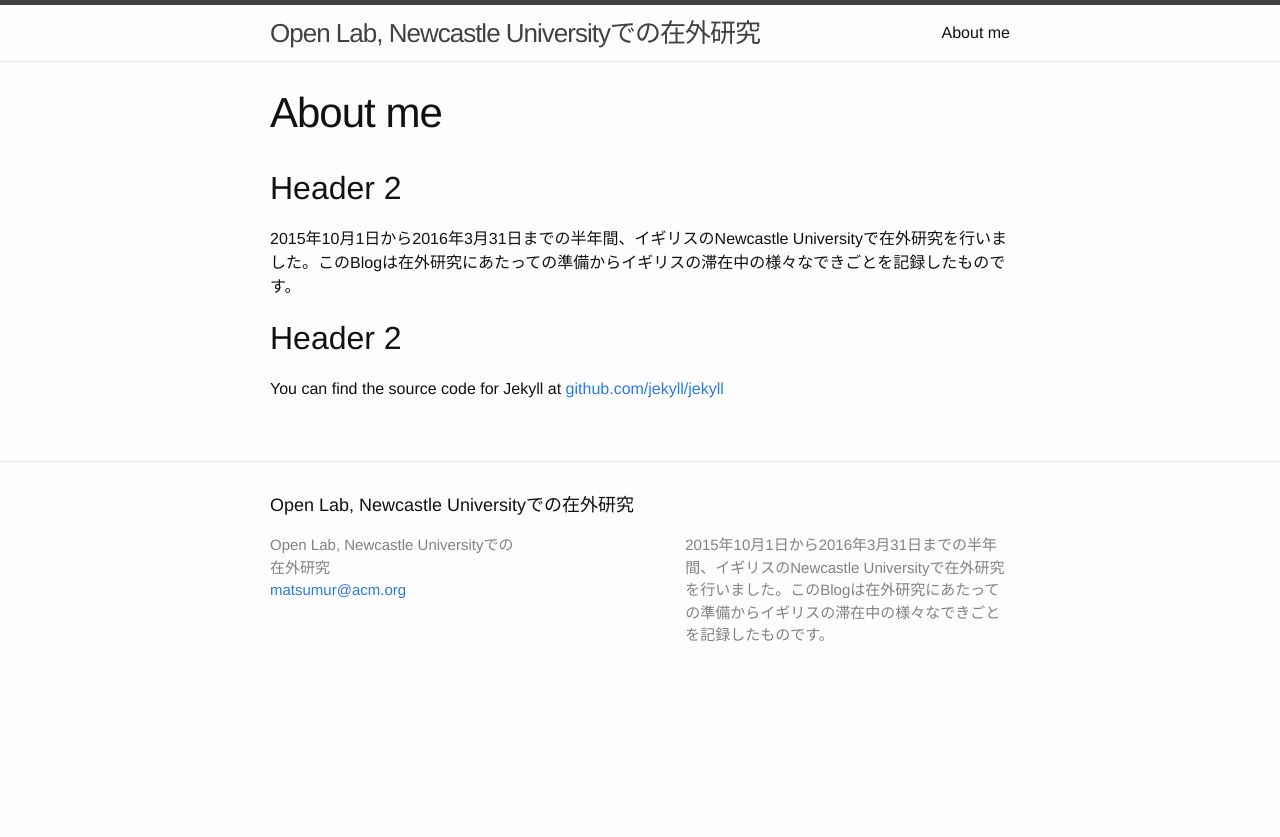
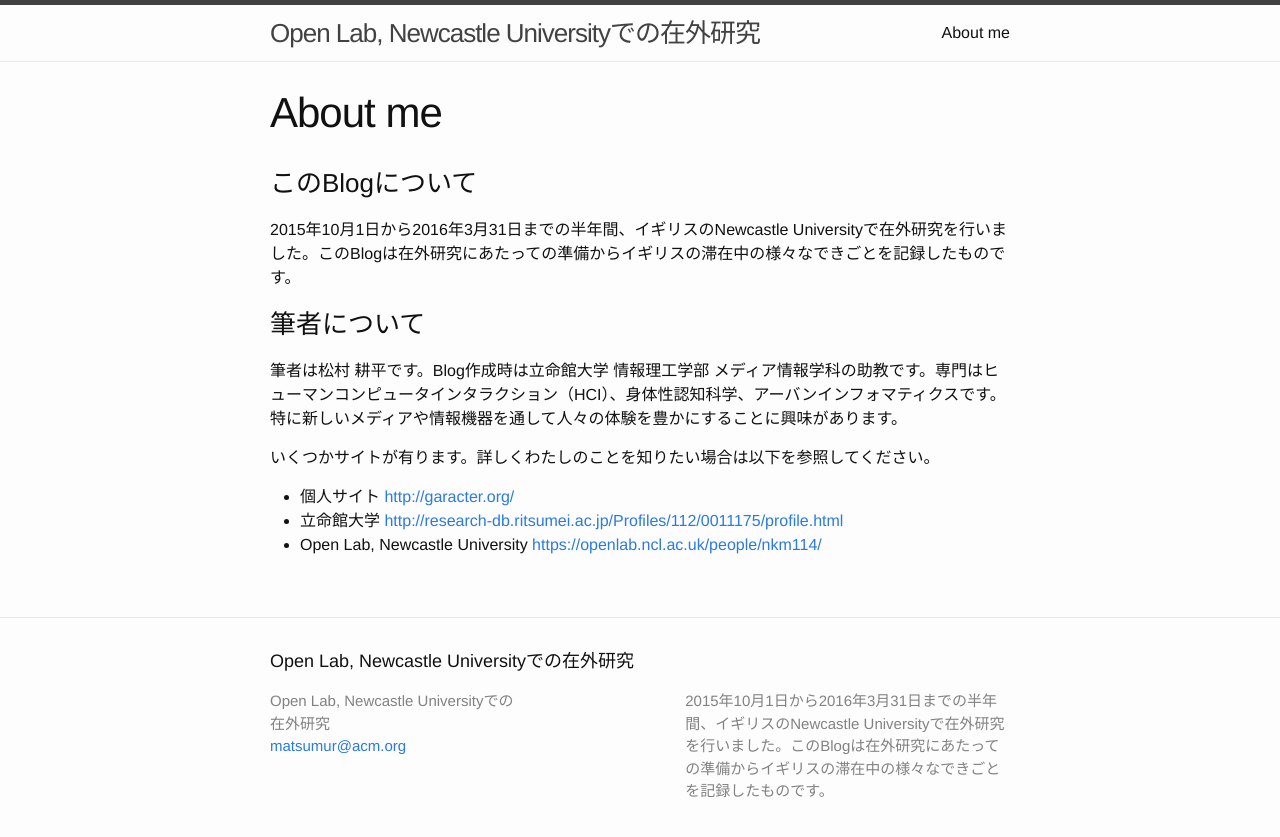
Before and after one commit to matsumur/ncl, a Jekyll site: the page built from about.md, in a window 1280 px wide. Shown: the top 837 px of the page. Built offline with Jekyll 4.4.1, drawn with Linux system fonts in a browser that asks for light colours.

Commit message:
jekyll update

```diff
--- a/about.md
+++ b/about.md
@@ -4,9 +4,15 @@ title: About me
 permalink: /about/
 ---
 
-## Header 2 ##
+### このBlogについて ###
 2015年10月1日から2016年3月31日までの半年間、イギリスのNewcastle Universityで在外研究を行いました。このBlogは在外研究にあたっての準備からイギリスの滞在中の様々なできごとを記録したものです。
 
 
-## Header 2 ##
-You can find the source code for Jekyll at [github.com/jekyll/jekyll](https://github.com/jekyll/jekyll)
+### 筆者について ###
+筆者は松村 耕平です。Blog作成時は立命館大学 情報理工学部 メディア情報学科の助教です。専門はヒューマンコンピュータインタラクション（HCI）、身体性認知科学、アーバンインフォマティクスです。特に新しいメディアや情報機器を通して人々の体験を豊かにすることに興味があります。
+
+いくつかサイトが有ります。詳しくわたしのことを知りたい場合は以下を参照してください。
+
+* 個人サイト [http://garacter.org/](http://garacter.org/)
+* 立命館大学 [http://research-db.ritsumei.ac.jp/Profiles/112/0011175/profile.html](http://research-db.ritsumei.ac.jp/Profiles/112/0011175/profile.html)
+* Open Lab, Newcastle University [https://openlab.ncl.ac.uk/people/nkm114/](https://openlab.ncl.ac.uk/people/nkm114/)
```
